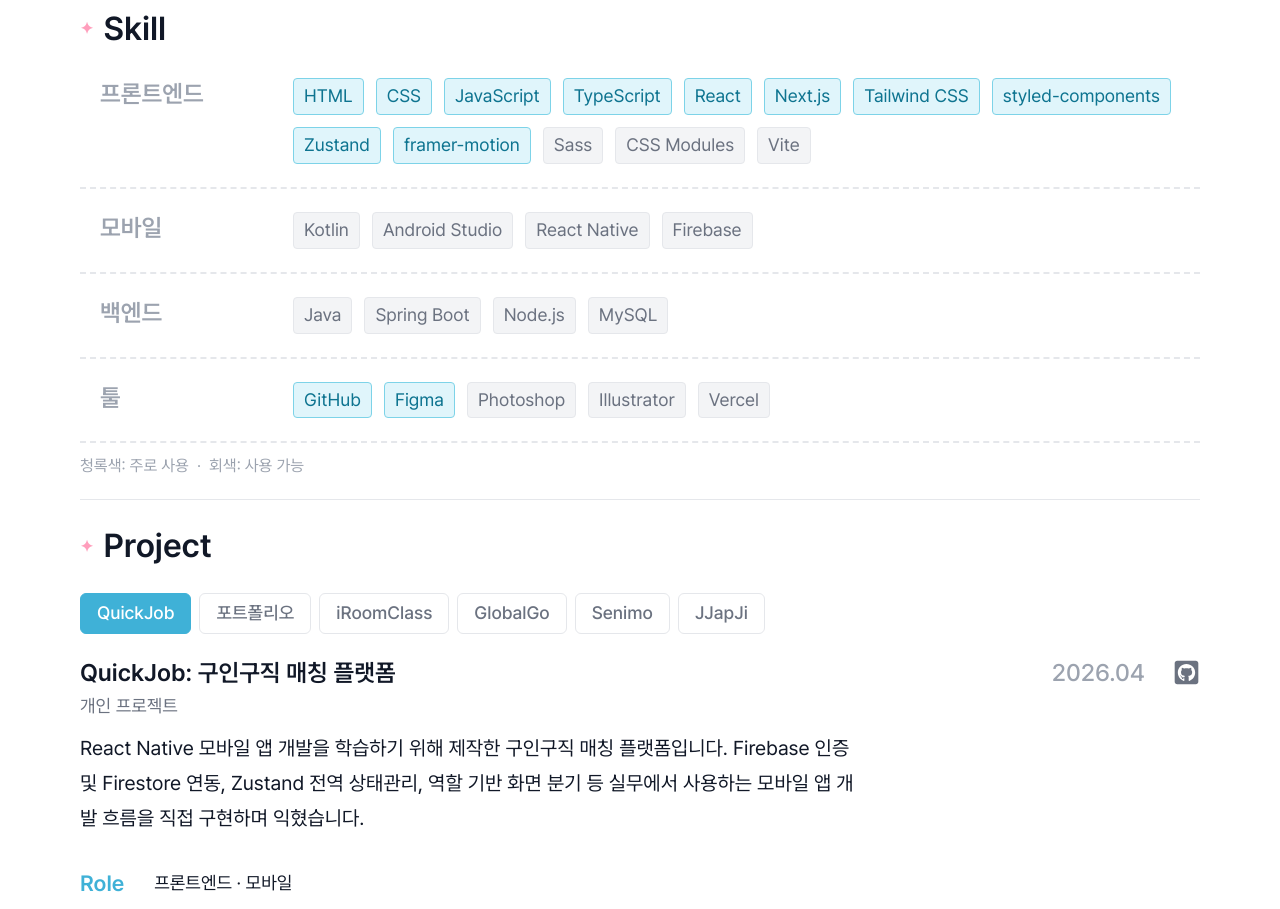
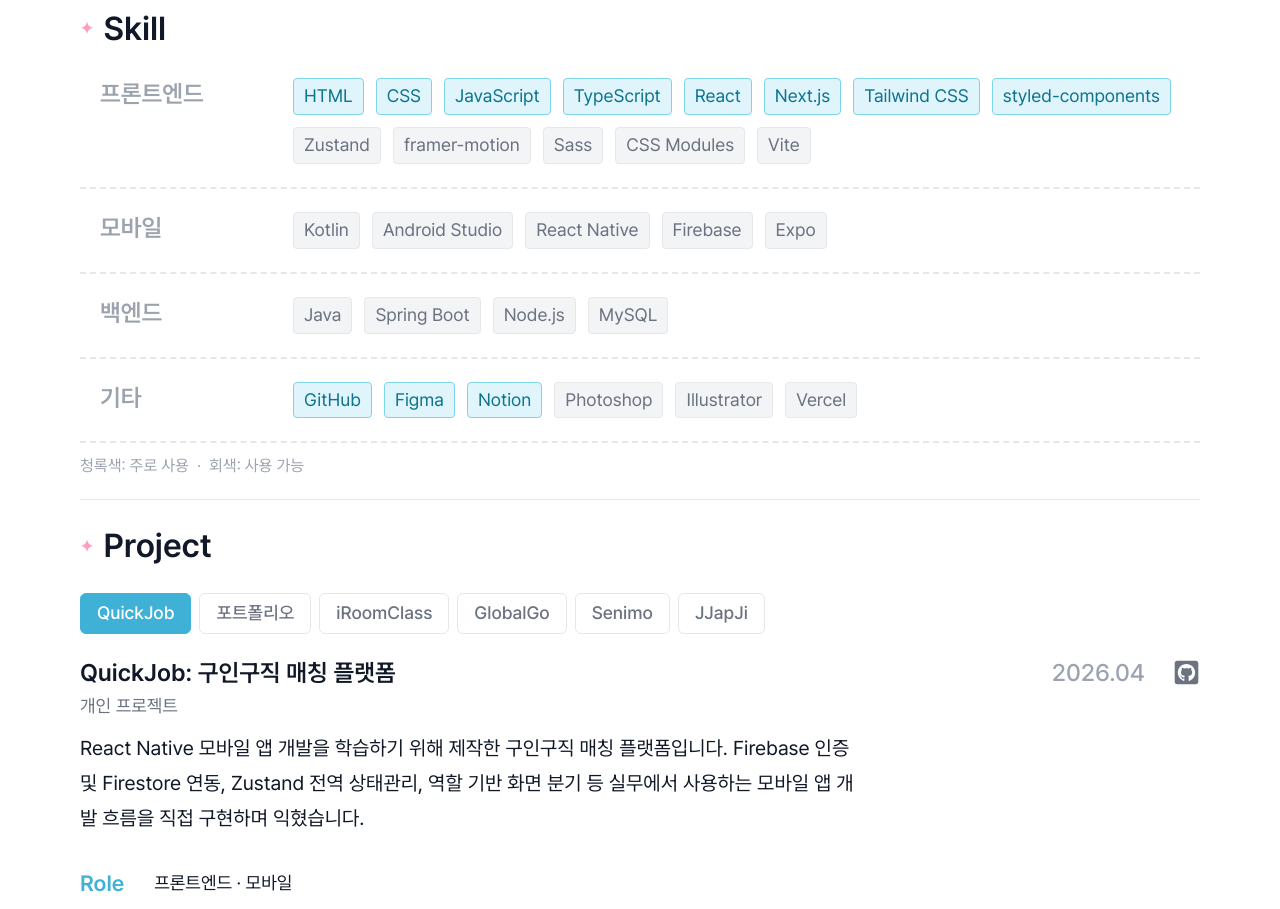
Before and after one commit to hyojung22/portfolio, a Next.js app: page /resume in a window 1280 px wide. Shown: the part 2700-3609 px from the top of the page. Built offline with nearby package versions, Linux system fonts and the light colour scheme.

Commit message:
feat: 개발·디자인 카테고리 추가 및 기술스택 레벨 수정

```diff
--- a/constants/certificates.ts
+++ b/constants/certificates.ts
@@ -1,4 +1,4 @@
-export type CertCategory = '개발' | '디자인' | '기타'
+export type CertCategory = '개발' | '디자인' | '기타' | '개발·디자인'
 
 export interface Certificates {
   id: number
@@ -21,7 +21,7 @@
     name: '웹디자인개발기능사',
     issuer: '한국산업인력공단',
     date: '2025.09',
-    category: '개발',
+    category: '개발·디자인',
   },
   {
     id: 3,
--- a/constants/skills.ts
+++ b/constants/skills.ts
@@ -24,8 +24,8 @@
       { name: 'Next.js', level: '주로 사용' },
       { name: 'Tailwind CSS', level: '주로 사용' },
       { name: 'styled-components', level: '주로 사용' },
-      { name: 'Zustand', level: '주로 사용' },
-      { name: 'framer-motion', level: '주로 사용' },
+      { name: 'Zustand', level: '사용 가능' },
+      { name: 'framer-motion', level: '사용 가능' },
       { name: 'Sass', level: '사용 가능' },
       { name: 'CSS Modules', level: '사용 가능' },
       { name: 'Vite', level: '사용 가능' },
@@ -39,6 +39,7 @@
       { name: 'Android Studio', level: '사용 가능' },
       { name: 'React Native', level: '사용 가능' },
       { name: 'Firebase', level: '사용 가능' },
+      { name: 'Expo', level: '사용 가능' },
     ],
   },
   {
@@ -53,10 +54,11 @@
   },
   {
     id: 'tools',
-    label: '툴',
+    label: '기타',
     skills: [
       { name: 'GitHub', level: '주로 사용' },
       { name: 'Figma', level: '주로 사용' },
+      { name: 'Notion', level: '주로 사용' },
       { name: 'Photoshop', level: '사용 가능' },
       { name: 'Illustrator', level: '사용 가능' },
       { name: 'Vercel', level: '사용 가능' },
--- a/sections/profile/spec/CertificateSection.tsx
+++ b/sections/profile/spec/CertificateSection.tsx
@@ -94,7 +94,7 @@
   font-size: 14px;
   color: ${COLORS.rightPanelTitle};
 `
-type Category = '개발' | '디자인' | '기타'
+type Category = '개발' | '디자인' | '기타' | '개발·디자인'
 const CategoryBadge = styled.span<{ $category: Category }>`
   padding: 3px 5px;
   font-size: 11px;
@@ -128,6 +128,13 @@
         background-color: #f3e8fd;
         color: #8a4aaa;
         border: 1px solid #d9b8f0;
+      `
+    }
+    if ($category === '개발·디자인') {
+      return `
+        background-color: #e8f5ee;
+        color: #2a7a5a;
+        border: 1px solid #b8e0cb;
       `
     }
     return `
```
